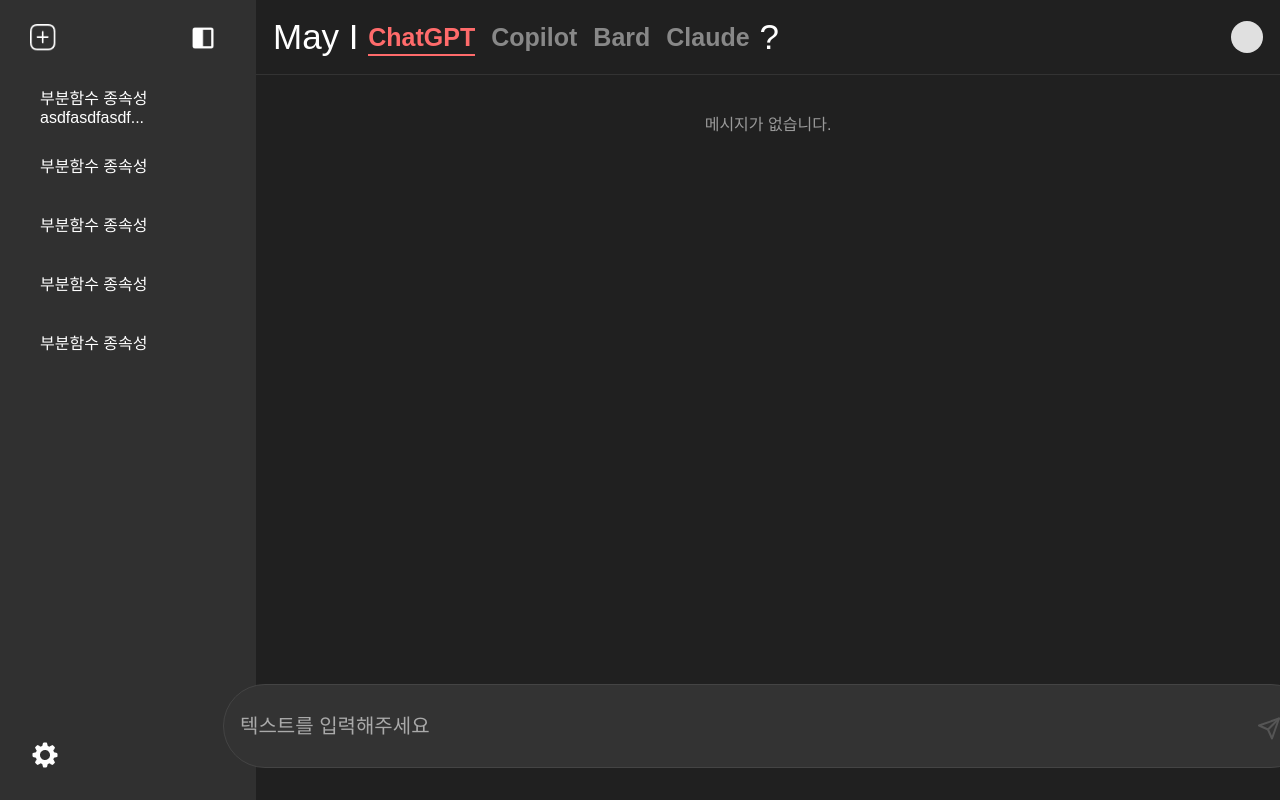
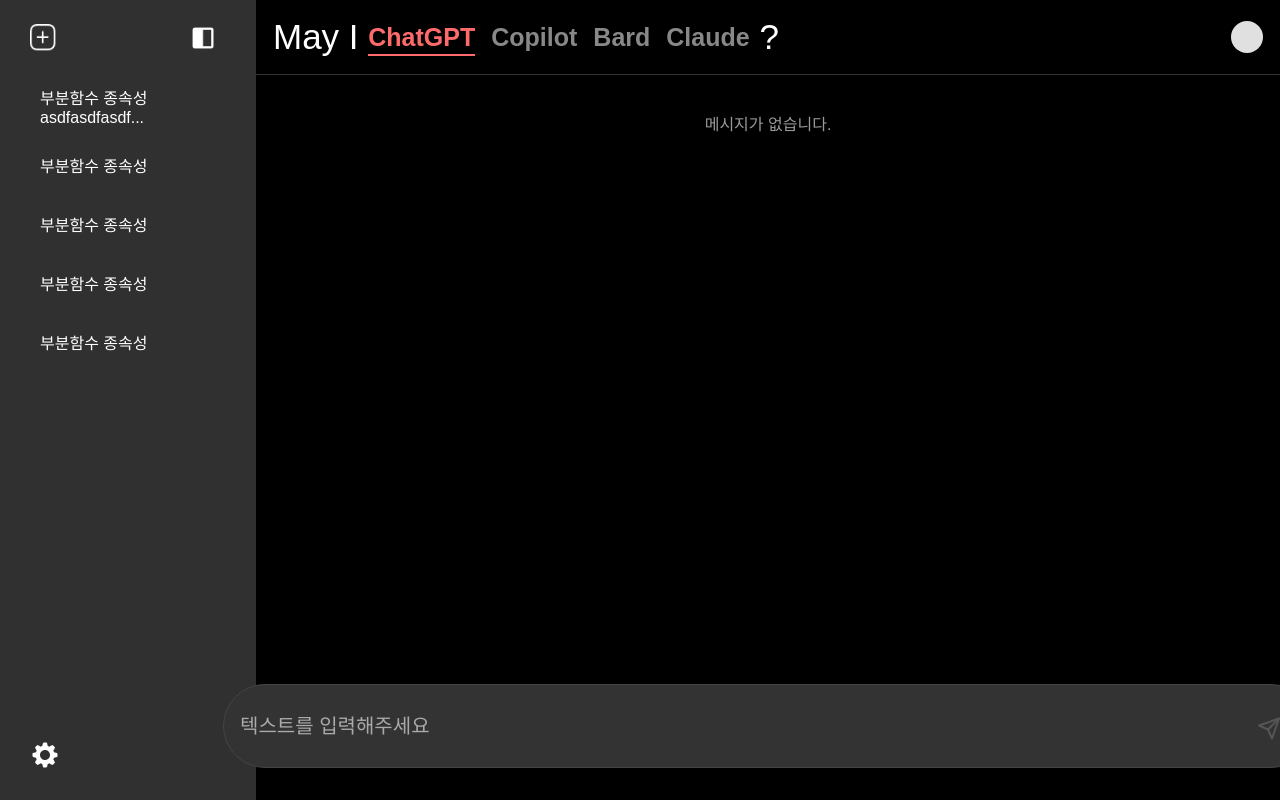
Before and after one commit to May-I-AI-Integrated-Platform/FE, a React (Vite) app: page /home in a window 1280 px wide. Shown: the top 800 px of the page. Built offline with nearby package versions, Linux system fonts and the light colour scheme; a web font is replaced by a local one.

Commit message:
[FEAT] #6 css 변경

```diff
--- a/src/css/home/home.css
+++ b/src/css/home/home.css
@@ -7,4 +7,7 @@
     display: flex;
     flex-direction: column;
     justify-content: space-between;
+    height: 100vh;
+    background-color: #000000;
+    color: #ffffff;
 }
```
